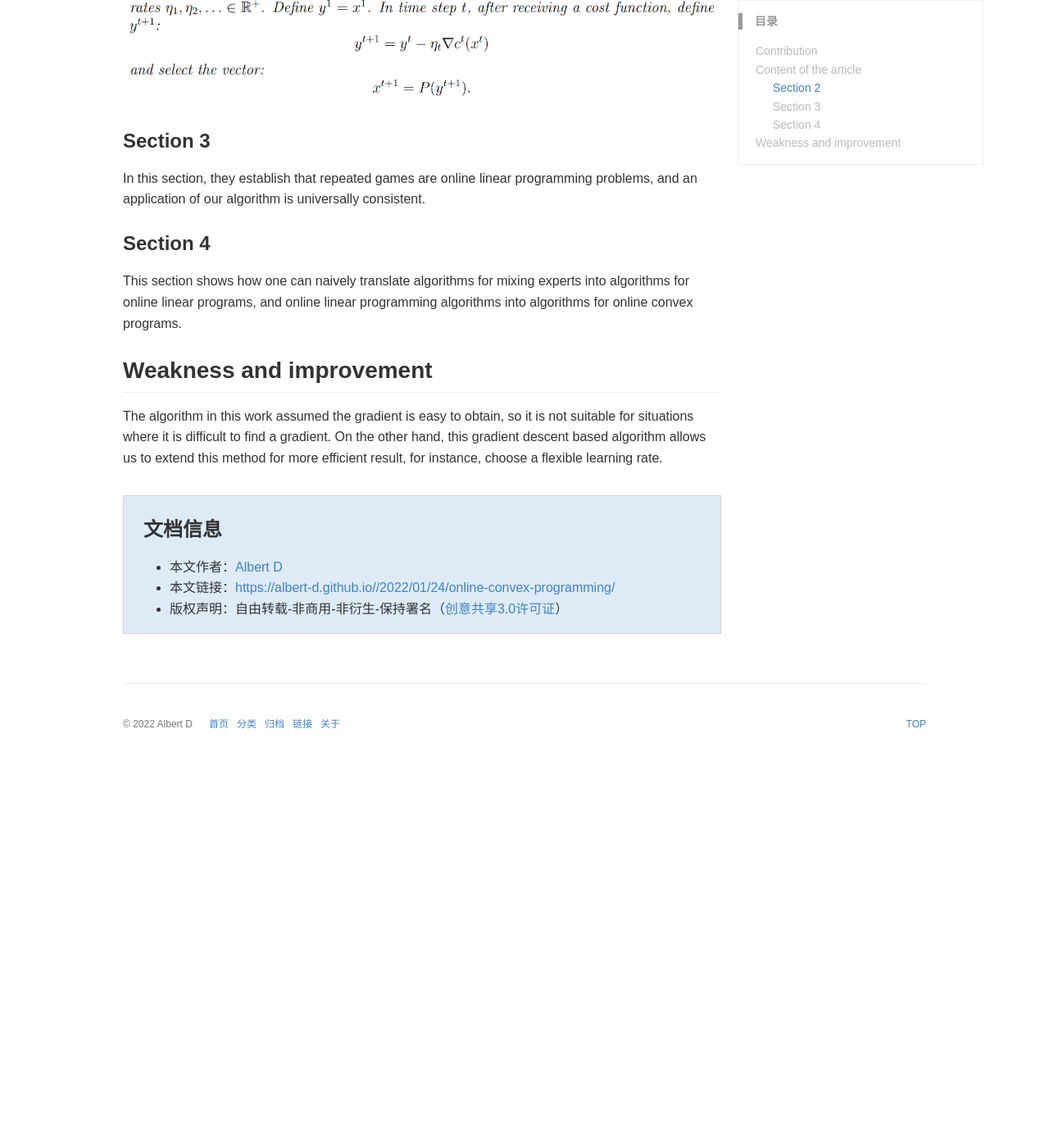
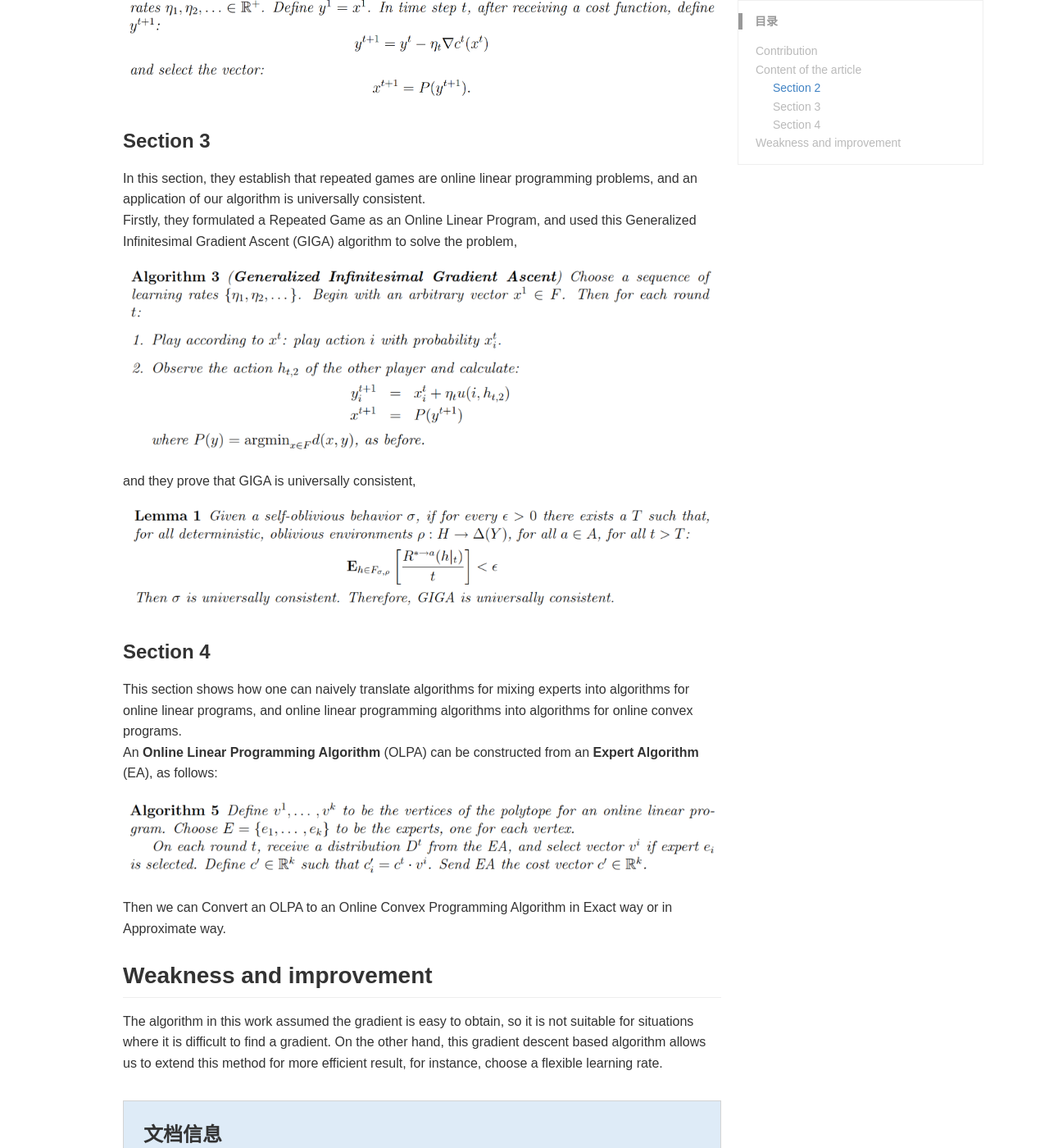
Before and after one commit to Albert-D/Albert-D.github.io, a Jekyll site: the page built from _posts/2022-01-24-online-convex-programming.md, in a window 1280 px wide and 1400 px high, scrolled down 1445 px. Shown: the whole window at 82% size. Built offline with Jekyll 4.4.1, drawn with Linux system fonts in a browser that asks for light colours; some web fonts are replaced; comment, search, counter and statistics services are not loaded; a style sheet for code colours, icons or effects is not loaded; before the commit the page ends 2377 px from its top, so only the background shows below that; some of the changed text lies outside the part shown.

Commit message:
Add some details

```diff
--- a/_posts/2022-01-24-online-convex-programming.md
+++ b/_posts/2022-01-24-online-convex-programming.md
@@ -51,10 +51,24 @@ Then they propsoed a diﬀerent algorithm that performs suprisingly well,
 
 In this section, they establish that repeated games are online linear programming problems, and an application of our algorithm
 is universally consistent.
+Firstly, they formulated a Repeated Game as an Online Linear Program, and used this Generalized Inﬁnitesimal Gradient Ascent
+(GIGA) algorithm to solve the problem,
+
+![Algorithm 3](/assets/images/22-01-24-online-convex-programming/algorithm3_1.png)
+![Algorithm 3](/assets/images/22-01-24-online-convex-programming/algorithm3_2.png)
+
+and they prove that GIGA is universally consistent,
+
+![Lemma 1](/assets/images/22-01-24-online-convex-programming/lemma1.png)
 
 ### Section 4
 This section shows how one can naively translate algorithms for mixing experts into algorithms for online linear programs,
 and online linear programming algorithms into algorithms for online convex programs.
+An **Online Linear Programming Algorithm** (OLPA) can be constructed from an **Expert Algorithm** (EA), as follows:
+
+![Algorithm 5](/assets/images/22-01-24-online-convex-programming/algorithm5.png)
+
+Then we can Convert an OLPA to an Online Convex Programming Algorithm in Exact way or in Approximate way.
 
 
 ## Weakness and improvement
```
Also changed, not shown: assets/images/22-01-24-online-convex-programming/algorithm3_1.png (added), assets/images/22-01-24-online-convex-programming/algorithm3_2.png (added), assets/images/22-01-24-online-convex-programming/algorithm5.png (added), assets/images/22-01-24-online-convex-programming/lemma1.png (added).
